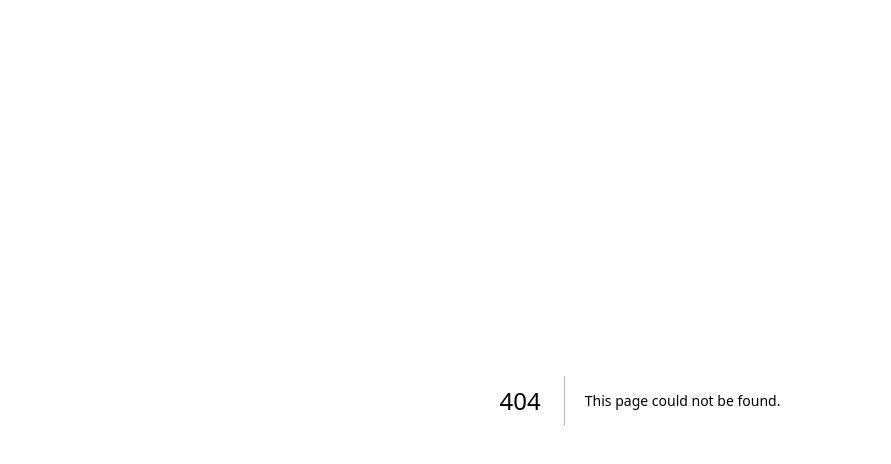
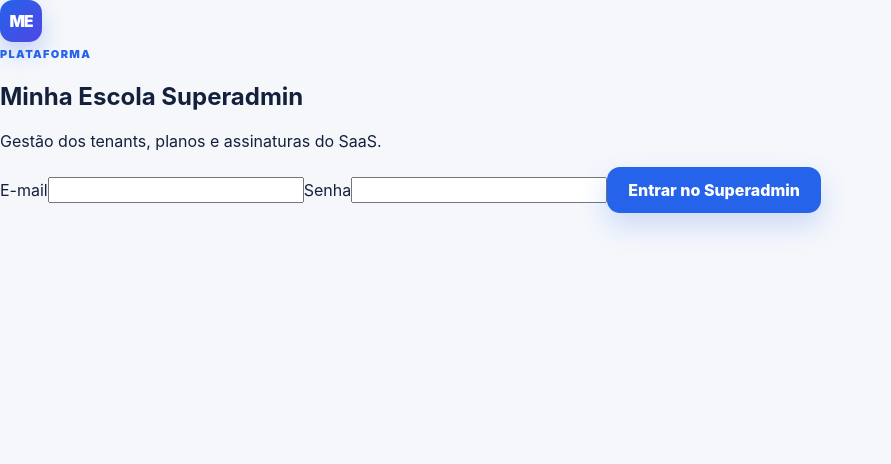
Before and after one commit to VictorFOliveira/Minha-escola, a Next.js app: page /superadmin/login in a window 1280 px wide. Before the commit this address had no page. Shown: the top 464 px of the page, without its empty margins (0-891 px from the left). Built offline with nearby package versions, Linux system fonts and the light colour scheme; no server answers.

Commit message:
feat(phase11): add app/superadmin/login/page.tsx

```diff
--- /dev/null
+++ b/app/superadmin/login/page.tsx
@@ -0,0 +1,20 @@
+import { PlatformLoginForm } from "@/components/platform-login-form";
+import { getPlatformSession } from "@/lib/platform-session";
+import { redirect } from "next/navigation";
+
+export default async function SuperadminLoginPage() {
+  const session = await getPlatformSession();
+  if (session) redirect("/superadmin");
+
+  return (
+    <main className="platform-login-page">
+      <section className="platform-login-card">
+        <span className="brand-mark">ME</span>
+        <span className="eyebrow">PLATAFORMA</span>
+        <h1>Minha Escola Superadmin</h1>
+        <p>Gestão dos tenants, planos e assinaturas do SaaS.</p>
+        <PlatformLoginForm />
+      </section>
+    </main>
+  );
+}
```
